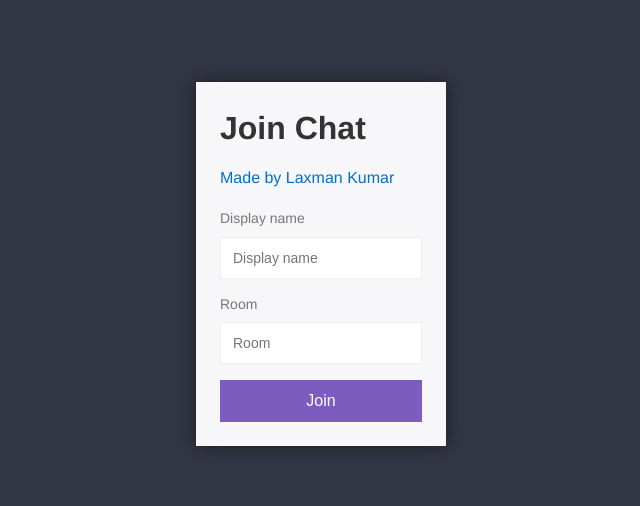
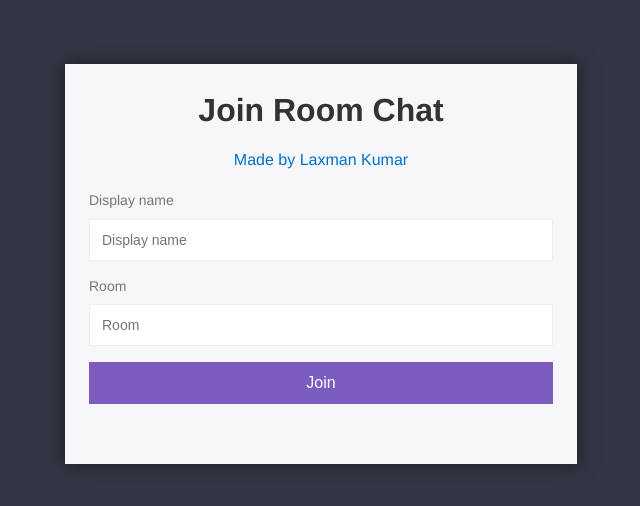
Before and after one commit to Laxman63/NodeChatApp, a website: page public/index.html in a window 1280 px wide. Shown: the part 136-642 px from the top of the page, without its empty margins (319-959 px from the left). Drawn offline with Linux system fonts and the light colour scheme.

Commit message:
modified join page and updated css file

```diff
--- a/public/css/styles.css
+++ b/public/css/styles.css
@@ -60,9 +60,13 @@ button:disabled {
 .laxmanname {
     align-items: center;
     color: #0070CC;
+    text-align: center;
     margin-bottom: 20px;
 }
-
+.joinchatr{
+    text-align: center;
+    align-items: center;
+}
 .centered-form {
     background: #333744;
     width: 100vw;
@@ -76,7 +80,8 @@ button:disabled {
     box-shadow: 0px 0px 17px 1px #1D1F26;
     background: #F7F7FA;
     padding: 24px;
-    width: 250px;
+    width: 40%;
+    height: 50%;
 }
 
 .centered-form button {
@@ -172,6 +177,7 @@ button:disabled {
     font-size: 22px;
     background: #2c2f3a;
     padding: 24px;
+    text-align: center;
 }
 
 .list-title {
--- a/public/index.html
+++ b/public/index.html
@@ -7,7 +7,7 @@
     <body>
         <div class="centered-form">
             <div class="centered-form__box">
-                <h1>Join Chat</h1>
+                <h1 class="joinchatr">Join Room  Chat</h1>
                 <p class="laxmanname">Made by Laxman Kumar</p>
                 <form action="/chat.html">
                     <label>Display name</label>
```
Also changed, not shown: public/chat.html (+2 -2 lines).
